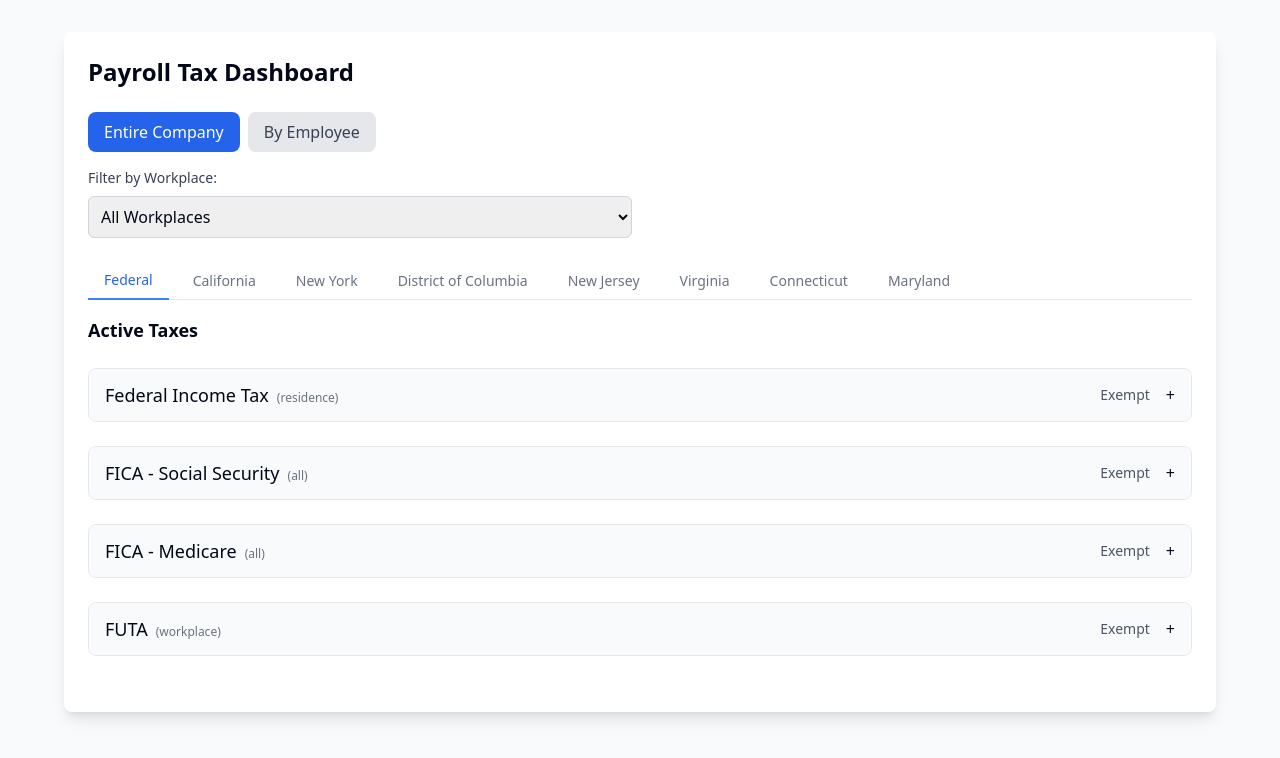
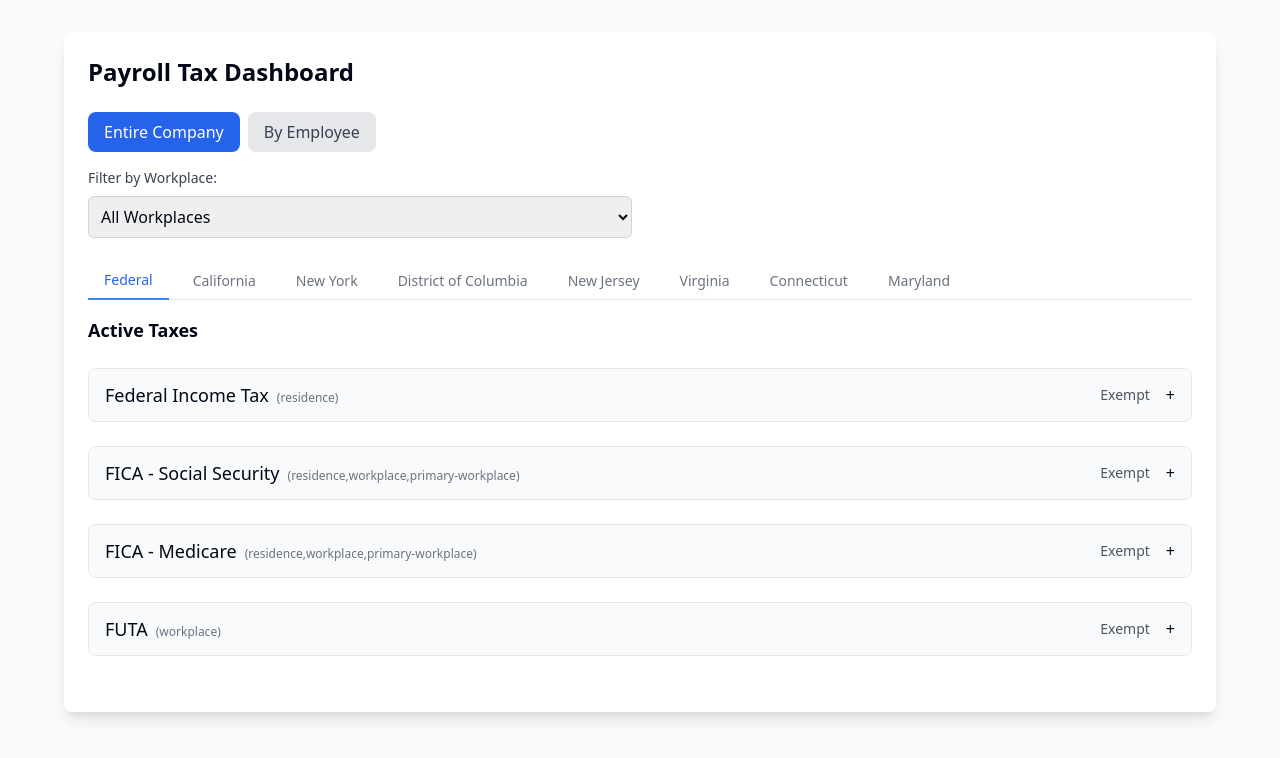
Before and after one commit to alexyang528/tax-flow-visualizer, a React (Vite) app: page / in a window 1280 px wide. Shown: the top 758 px of the page. Built offline with nearby package versions, Linux system fonts and the light colour scheme.

Commit message:
Refactor: Show tax applicability criteria
Show the properties that drive a tax can be applicable.

```diff
--- a/src/components/PayrollTaxDashboard.tsx
+++ b/src/components/PayrollTaxDashboard.tsx
@@ -12,7 +12,7 @@ interface TaxParameter {
 
 interface TaxConfig {
   parameters: TaxParameter[];
-  drivenBy: 'workplace' | 'residence' | 'primary-workplace' | 'all';
+  drivenBy: 'workplace' | 'residence' | 'primary-workplace' | 'residence,workplace' | 'workplace,primary-workplace' | 'residence,primary-workplace' | 'residence,workplace,primary-workplace';
 }
 
 interface JurisdictionTaxes {
@@ -68,7 +68,7 @@ const PayrollTaxDashboard = () => {
           { id: 'ficaSSRate', name: 'Current Rate', type: 'percentage', value: '6.2%', readonly: true },
           { id: 'ficaSSCap', name: 'Annual Cap', type: 'currency', value: '$160,200', readonly: true }
         ],
-        drivenBy: 'all'
+        drivenBy: 'residence,workplace,primary-workplace'
       },
       "FICA - Medicare": {
         parameters: [
@@ -77,7 +77,7 @@ const PayrollTaxDashboard = () => {
           { id: 'ficaMedAddlRate', name: 'Additional Rate', type: 'percentage', value: '0.9%', readonly: true },
           { id: 'ficaMedAddlThreshold', name: 'Additional Rate Threshold', type: 'currency', value: '$200,000', readonly: true }
         ],
-        drivenBy: 'all'
+        drivenBy: 'residence,workplace,primary-workplace'
       },
       "FUTA": {
         parameters: [
@@ -413,17 +413,29 @@ const PayrollTaxDashboard = () => {
 
     if (jurisdiction.includes(" (Residence, Primary)")) {
       return Object.entries(taxData[jurisdictionKey])
-        .filter(([_, config]) => config.drivenBy === 'residence' || config.drivenBy === 'primary-workplace' || config.drivenBy === 'all')
+        .filter(([_, config]) => {
+          const drivenByFactors = config.drivenBy.split(',');
+          return drivenByFactors.includes('residence') ||
+                 drivenByFactors.includes('primary-workplace') ||
+                 drivenByFactors.length === 3;
+        })
         .map(([taxName]) => taxName);
     }
     else if (jurisdiction.includes(" (Residence)")) {
       return Object.entries(taxData[jurisdictionKey])
-        .filter(([_, config]) => config.drivenBy === 'residence' || config.drivenBy === 'all')
+        .filter(([_, config]) => {
+          const drivenByFactors = config.drivenBy.split(',');
+          return drivenByFactors.includes('residence');
+        })
         .map(([taxName]) => taxName);
     }
     else if (jurisdiction.includes(" (Primary)")) {
       return Object.entries(taxData[jurisdictionKey])
-        .filter(([_, config]) => config.drivenBy === 'primary-workplace' || config.drivenBy === 'workplace' || config.drivenBy === 'all')
+        .filter(([_, config]) => {
+          const drivenByFactors = config.drivenBy.split(',');
+          return drivenByFactors.includes('primary-workplace') ||
+                 drivenByFactors.includes('workplace');
+        })
         .map(([taxName]) => taxName);
     }
     else if (jurisdiction === 'Federal') {
@@ -431,7 +443,10 @@ const PayrollTaxDashboard = () => {
     }
     else {
       return Object.entries(taxData[jurisdictionKey])
-        .filter(([_, config]) => config.drivenBy === 'workplace' || config.drivenBy === 'all')
+        .filter(([_, config]) => {
+          const drivenByFactors = config.drivenBy.split(',');
+          return drivenByFactors.includes('workplace');
+        })
         .map(([taxName]) => taxName);
     }
   };
```
